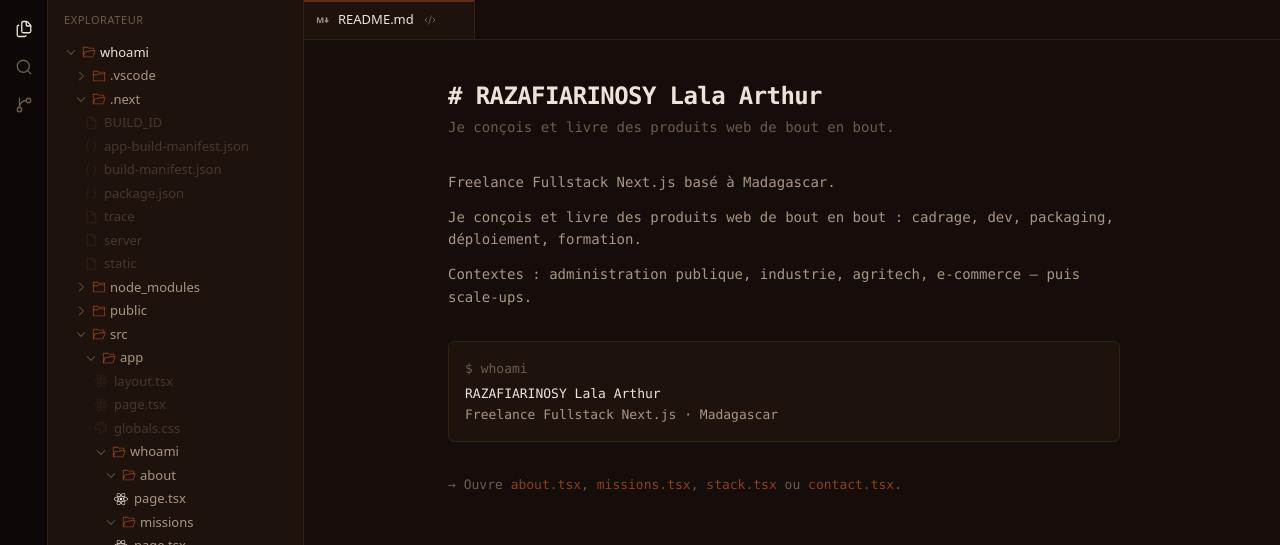
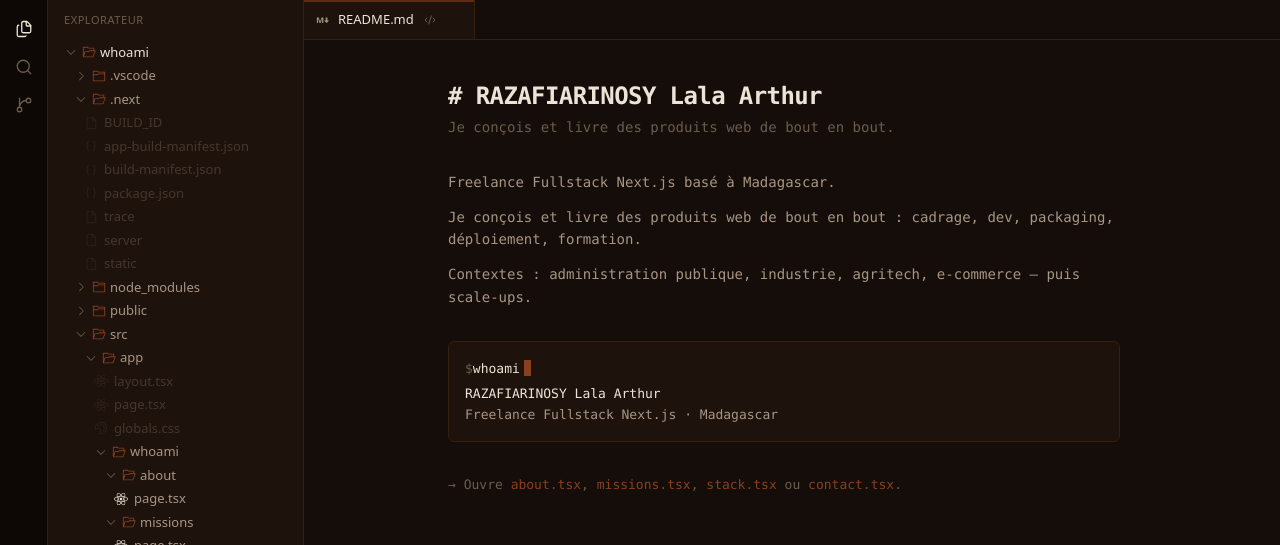
Before and after one commit to maherisoanosilala/whoami, a Next.js app: page / in a window 1280 px wide. Shown: the top 545 px of the page. Built offline with nearby package versions, Linux system fonts and the light colour scheme.

Commit message:
Intégration du framer motion pour l'animation

```diff
--- a/src/components/files/About.tsx
+++ b/src/components/files/About.tsx
@@ -1,54 +1,129 @@
+"use client";
+
+import { motion, type Variants } from "framer-motion";
+import { Download } from "lucide-react";
 import { profile } from "@/lib/data";
-import { Download } from "lucide-react";
+
+/* Easing expo-out : rapide au début, très doux à la fin.
+   C'est ce qui différencie une animation "pro" d'une animation "amateur". */
+const EASE = [0.16, 1, 0.3, 1] as const;
+
+/* Conteneur racine : orchestre le stagger entre les blocs principaux */
+const container: Variants = {
+  hidden: { opacity: 0 },
+  show: {
+    opacity: 1,
+    transition: { staggerChildren: 0.08, delayChildren: 0.05 },
+  },
+};
+
+/* Entrée d'un bloc : fade + slide + déblur.
+   Le blur→net donne une impression de "mise au point", très premium. */
+const item: Variants = {
+  hidden: { opacity: 0, y: 10, filter: "blur(4px)" },
+  show: {
+    opacity: 1,
+    y: 0,
+    filter: "blur(0px)",
+    transition: { duration: 0.55, ease: EASE },
+  },
+};
+
+/* Soulignement de "About" : se dessine de gauche à droite, légèrement après */
+const underline: Variants = {
+  hidden: { scaleX: 0 },
+  show: {
+    scaleX: 1,
+    transition: { duration: 0.6, ease: EASE, delay: 0.35 },
+  },
+};
+
+/* Conteneur des lignes du <dl> : stagger plus serré que le parent */
+const rowsWrap: Variants = {
+  hidden: {},
+  show: { transition: { staggerChildren: 0.07, delayChildren: 0.15 } },
+};
+
+/* Chaque ligne du <dl> glisse depuis la gauche (comme un item de sidebar) */
+const row: Variants = {
+  hidden: { opacity: 0, x: -8 },
+  show: {
+    opacity: 1,
+    x: 0,
+    transition: { duration: 0.45, ease: EASE },
+  },
+};
+
+const ROWS: [string, string, boolean?][] = [
+  ["Nom", profile.name],
+  ["Rôle", profile.role],
+  ["Basé à", profile.location],
+  ["Handle", profile.handle, true],
+  ["Contextes", "Administration publique · Industrie · Agritech · E-commerce"],
+];
 
 export function About() {
   return (
-    <article className="max-w-2xl space-y-6 text-[14px] leading-relaxed">
-      <h2 className="text-xl font-semibold tracking-tight text-nosy-fg">
+    <motion.article
+      variants={container}
+      initial="hidden"
+      animate="show"
+      className="max-w-2xl space-y-6 text-[14px] leading-relaxed"
+    >
+      {/* Titre avec soulignement animé */}
+      <motion.h2
+        variants={item}
+        className="relative inline-block text-xl font-semibold tracking-tight text-nosy-fg"
+      >
         About
-      </h2>
+        <motion.span
+          variants={underline}
+          className="absolute -bottom-1 left-0 right-0 h-[2px] origin-left rounded-full bg-nosy-choc"
+        />
+      </motion.h2>
 
-      <div className="space-y-4 text-nosy-soft">
+      {/* Bio */}
+      <motion.div variants={item} className="space-y-4 text-nosy-soft">
         {profile.bio.map((p, i) => (
           <p key={i}>{p}</p>
         ))}
-      </div>
+      </motion.div>
 
-      <dl className="grid grid-cols-[120px_1fr] gap-y-2 text-[13px]">
-        <dt className="text-nosy-dim">Nom</dt>
-        <dd className="text-nosy-fg">{profile.name}</dd>
+      {/* Tableau de faits : chaque ligne apparaît en cascade */}
+      <motion.dl variants={rowsWrap} className="space-y-2 text-[13px]">
+        {ROWS.map(([label, value, mono], i) => (
+          <motion.div
+            key={i}
+            variants={row}
+            className="grid grid-cols-[120px_1fr] gap-x-3"
+          >
+            <dt className="text-nosy-dim">{label}</dt>
+            <dd className={mono ? "text-nosy-fg font-mono" : "text-nosy-fg"}>
+              {value}
+            </dd>
+          </motion.div>
+        ))}
+      </motion.dl>
 
-        <dt className="text-nosy-dim">Rôle</dt>
-        <dd className="text-nosy-fg">{profile.role}</dd>
-
-        <dt className="text-nosy-dim">Basé à</dt>
-        <dd className="text-nosy-fg">{profile.location}</dd>
-
-        <dt className="text-nosy-dim">Handle</dt>
-        <dd className="text-nosy-fg font-mono">{profile.handle}</dd>
-
-        <dt className="text-nosy-dim">Contextes</dt>
-        <dd className="text-nosy-fg">
-          Administration publique · Industrie · Agritech · E-commerce
-        </dd>
-      </dl>
-
-      {/* Télécharger mon CV */}
-      <div className="pt-2">
-        <a
+      {/* Bouton CV : lift au survol, press au clic */}
+      <motion.div variants={item} className="pt-2">
+        <motion.a
           href="/Maherisoa.pdf"
           download
-          className="group inline-flex items-center gap-2 py-2 px-3.5 border border-nosy-border rounded-md text-[13px] text-nosy-soft transition-all duration-200 hover:border-nosy-choc-up hover:text-nosy-fg hover:bg-nosy-surface/60"
+          whileHover={{ y: -1 }}
+          whileTap={{ scale: 0.98 }}
+          transition={{ duration: 0.2, ease: EASE }}
+          className="group inline-flex items-center gap-2 rounded-md border border-nosy-border px-3.5 py-2 text-[13px] text-nosy-soft transition-colors duration-200 hover:border-nosy-choc-up hover:bg-nosy-surface/60 hover:text-nosy-fg"
         >
           <Download
             size={14}
             strokeWidth={1.75}
-            className="text-nosy-dim group-hover:text-nosy-choc-up transition-colors"
+            className="text-nosy-dim transition-colors group-hover:text-nosy-choc-up"
           />
           Télécharger mon CV
-          <span className="text-nosy-dim font-mono text-[11px]">.pdf</span>
-        </a>
-      </div>
-    </article>
+          <span className="font-mono text-[11px] text-nosy-dim">.pdf</span>
+        </motion.a>
+      </motion.div>
+    </motion.article>
   );
 }
--- a/src/components/files/Readme.tsx
+++ b/src/components/files/Readme.tsx
@@ -1,32 +1,95 @@
+"use client";
+
+import { motion } from "framer-motion";
 import { profile } from "@/lib/data";
-
+import { container, item, EASE } from "@/lib/motion";
 
 export function Readme() {
   return (
-    <article className="max-w-2xl space-y-8 text-[14px] leading-relaxed text-nosy-soft">
-      <div>
-        <h1 className="text-2xl font-semibold tracking-tight text-nosy-fg mb-1">
+    <motion.article
+      variants={container}
+      initial="hidden"
+      animate="show"
+      className="max-w-2xl space-y-8 text-[14px] leading-relaxed text-nosy-soft"
+    >
+      <motion.div variants={item}>
+        <h1 className="mb-1 text-2xl font-semibold tracking-tight text-nosy-fg">
           # {profile.name}
         </h1>
         <p className="text-nosy-dim">{profile.tagline}</p>
-      </div>
+      </motion.div>
 
-      <div className="space-y-3">
-        {profile.bio.map((p, i) => <p key={i}>{p}</p>)}
-      </div>
+      <motion.div variants={item} className="space-y-3">
+        {profile.bio.map((p, i) => (
+          <p key={i}>{p}</p>
+        ))}
+      </motion.div>
 
-      <div className="rounded-md border border-nosy-border bg-nosy-surface p-4 font-mono text-[13px]">
-        <div className="text-nosy-dim">$ whoami</div>
-        <div className="text-nosy-fg mt-1">{profile.name}</div>
-        <div className="text-nosy-soft">{profile.role} · {profile.location}</div>
-      </div>
+      {/* Bloc terminal — signature whoami */}
+      <motion.div
+        variants={item}
+        className="rounded-md border border-nosy-border bg-nosy-surface p-4 font-mono text-[13px]"
+      >
+        <TerminalLine prefix="$ " command="whoami" delay={0.6} />
+        <motion.div
+          initial={{ opacity: 0, y: 4 }}
+          animate={{ opacity: 1, y: 0 }}
+          transition={{ duration: 0.4, ease: EASE, delay: 1.3 }}
+          className="mt-1 text-nosy-fg"
+        >
+          {profile.name}
+        </motion.div>
+        <motion.div
+          initial={{ opacity: 0, y: 4 }}
+          animate={{ opacity: 1, y: 0 }}
+          transition={{ duration: 0.4, ease: EASE, delay: 1.5 }}
+          className="text-nosy-soft"
+        >
+          {profile.role} · {profile.location}
+        </motion.div>
+      </motion.div>
 
-      <p className="text-nosy-dim text-[13px]">
+      <motion.p variants={item} className="text-nosy-dim text-[13px]">
         → Ouvre <span className="text-nosy-choc-up">about.tsx</span>,{" "}
         <span className="text-nosy-choc-up">missions.tsx</span>,{" "}
         <span className="text-nosy-choc-up">stack.tsx</span> ou{" "}
         <span className="text-nosy-choc-up">contact.tsx</span>.
-      </p>
-    </article>
+      </motion.p>
+    </motion.article>
   );
 }
+
+/* Effet "typing" sur une ligne de commande */
+function TerminalLine({
+  prefix,
+  command,
+  delay = 0,
+}: {
+  prefix: string;
+  command: string;
+  delay?: number;
+}) {
+  return (
+    <div className="flex items-center">
+      <span className="text-nosy-dim">{prefix}</span>
+      <motion.span
+        initial={{ width: 0 }}
+        animate={{ width: "auto" }}
+        transition={{ duration: command.length * 0.06, ease: "linear", delay }}
+        className="overflow-hidden whitespace-nowrap text-nosy-fg"
+      >
+        {command}
+      </motion.span>
+      <motion.span
+        initial={{ opacity: 0 }}
+        animate={{ opacity: [0, 1, 0, 1, 0, 1] }}
+        transition={{
+          duration: 0.6,
+          delay: delay + command.length * 0.06,
+          times: [0, 0.2, 0.4, 0.6, 0.8, 1],
+        }}
+        className="ml-1 inline-block h-4 w-[7px] bg-nosy-choc-up"
+      />
+    </div>
+  );
+}
--- /dev/null
+++ b/src/lib/motion.ts
@@ -0,0 +1,62 @@
+import type { Variants } from "framer-motion";
+
+/* Easing signature whoami — expo-out.
+   Utilisé partout. C'est CE qui donne la cohérence à l'ensemble. */
+export const EASE = [0.16, 1, 0.3, 1] as const;
+
+/* Conteneur racine : orchestre le stagger entre blocs principaux */
+export const container: Variants = {
+  hidden: { opacity: 0 },
+  show: {
+    opacity: 1,
+    transition: { staggerChildren: 0.08, delayChildren: 0.05 },
+  },
+};
+
+/* Entrée standard d'un bloc : fade + slide + déblur */
+export const item: Variants = {
+  hidden: { opacity: 0, y: 10, filter: "blur(4px)" },
+  show: {
+    opacity: 1,
+    y: 0,
+    filter: "blur(0px)",
+    transition: { duration: 0.55, ease: EASE },
+  },
+};
+
+/* Ligne qui vient de la gauche (sidebar-style) */
+export const slideInLeft: Variants = {
+  hidden: { opacity: 0, x: -8 },
+  show: {
+    opacity: 1,
+    x: 0,
+    transition: { duration: 0.45, ease: EASE },
+  },
+};
+
+/* Carte qui se pose avec un léger scale */
+export const card: Variants = {
+  hidden: { opacity: 0, y: 14, scale: 0.985 },
+  show: {
+    opacity: 1,
+    y: 0,
+    scale: 1,
+    transition: { duration: 0.5, ease: EASE },
+  },
+};
+
+/* Badge qui pop */
+export const badge: Variants = {
+  hidden: { opacity: 0, scale: 0.7 },
+  show: {
+    opacity: 1,
+    scale: 1,
+    transition: { duration: 0.35, ease: EASE, delay: 0.15 },
+  },
+};
+
+/* Conteneur secondaire pour cascade interne (listes, tags…) */
+export const cascade = (stagger = 0.05, delay = 0.1): Variants => ({
+  hidden: {},
+  show: { transition: { staggerChildren: stagger, delayChildren: delay } },
+});
```
Also changed, not shown: src/components/files/Contact.tsx (+37 -51 lines), src/components/files/Missions.tsx (+56 -32 lines), src/components/files/Stack.tsx (+52 -16 lines).
